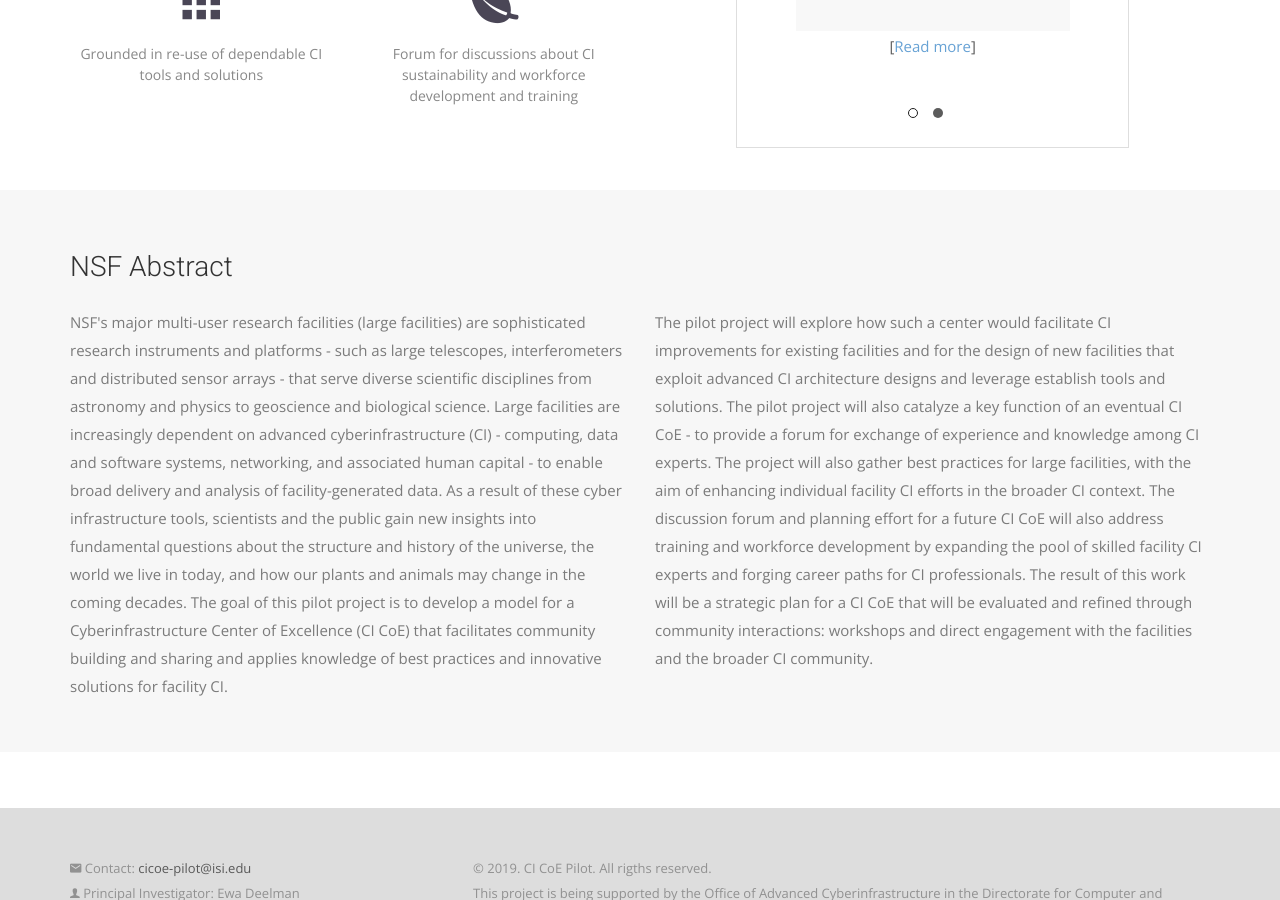
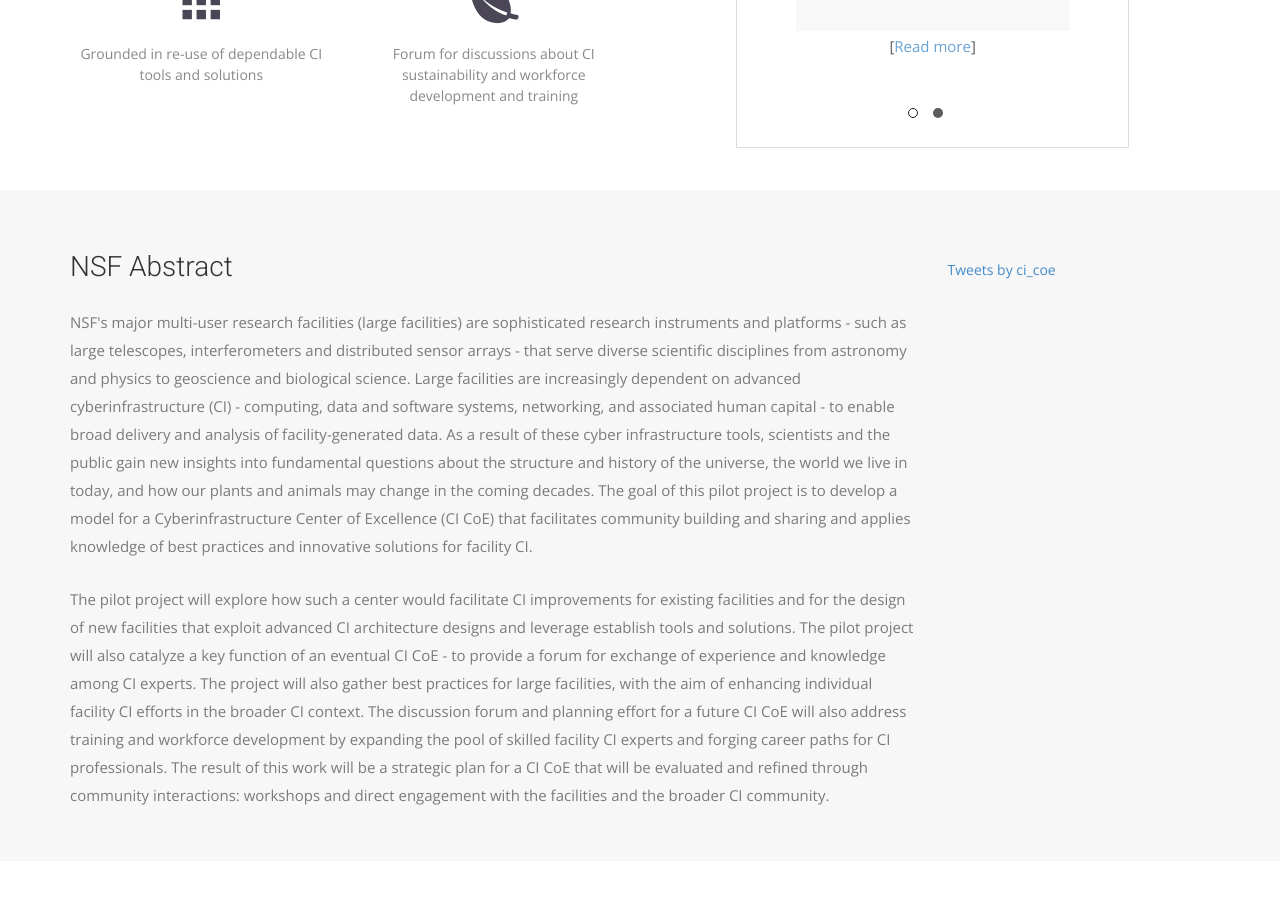
Before and after one commit to cicoe/cicoe.github.io, a Jekyll site: the page built from index.html, in a window 1280 px wide and 900 px high, scrolled down 773 px. Built offline with Jekyll 4.4.1, drawn with Linux system fonts in a browser that asks for light colours; nearby versions of some CDN libraries; some web fonts are replaced; comment, search, counter and statistics services are not loaded.

Commit message:
adding twitter

```diff
--- a/index.html
+++ b/index.html
@@ -71,12 +71,10 @@
 <section id="intro" style="background-color: #f7f7f7">
     <div class="container">
         <div class="row">
-            <div class="col-md-12 col-sm-12">
+            <div class="col-md-9 col-sm-12">
                 <div class="section-title">
                     <h3>NSF Abstract</h3>
                 </div>
-            </div>
-            <div class="col-md-6 col-sm-12">
                 <div class="block">
                     <p>
                         NSF's major multi-user research facilities (large facilities) are sophisticated research
@@ -92,10 +90,6 @@
                         building and sharing and applies knowledge of best practices and innovative solutions for
                         facility CI.
                     </p>
-                </div>
-            </div><!-- .col-md-7 close -->
-            <div class="col-md-6 col-sm-12">
-                <div class="block">
                     <p>
                         The pilot project will explore how such a center would facilitate CI improvements for existing
                         facilities and for the design of new facilities that exploit advanced CI architecture designs
@@ -110,7 +104,10 @@
                         broader CI community.
                     </p>
                 </div>
-            </div><!-- .col-md-5 close -->
+            </div><!-- .col-md-7 close -->
+            <div class="col-md-3 col-sm-12" style="padding-top: 2em">
+                <a class="twitter-timeline" data-lang="en" data-height="40em" data-theme="light" href="https://twitter.com/ci_coe?ref_src=twsrc%5Etfw">Tweets by ci_coe</a> <script async src="https://platform.twitter.com/widgets.js" charset="utf-8"></script>
+            </div>
         </div>
     </div>
 </section>
```
